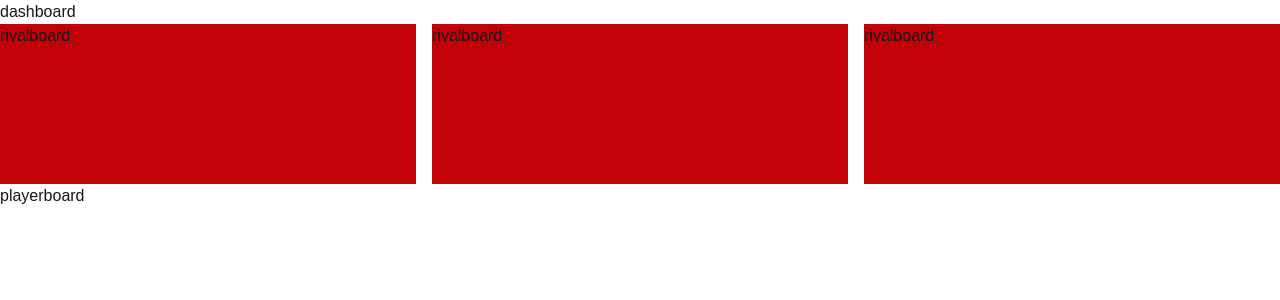
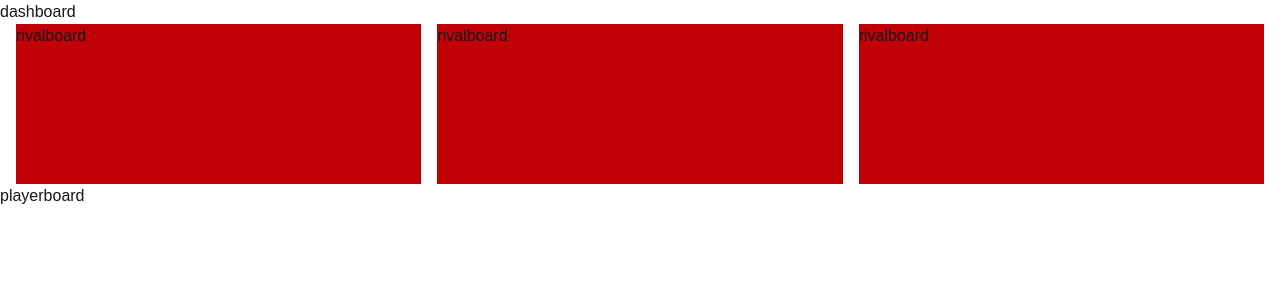
Before and after one commit to davissears/magic-party-proto, a Next.js app: page /dashboard in a window 1280 px wide. Shown: the top 300 px of the page. Built offline with nearby package versions, Linux system fonts and the light colour scheme.

Commit message:
Add padding to dashboard layout
Adds horizontal padding to the dashboard's main content area to improve
visual spacing.

```diff
--- a/src/app/dashboard/page.tsx
+++ b/src/app/dashboard/page.tsx
@@ -5,7 +5,7 @@ export default function Dashboard() {
   return (
     <div>
       <h1>dashboard</h1>
-      <div className="flex flex-row gap-4 h-[20vh] w-full">
+      <div className="flex flex-row gap-4 h-[20vh] w-full px-4">
         <Rivalboard />
         <Rivalboard />
         <Rivalboard />
```
